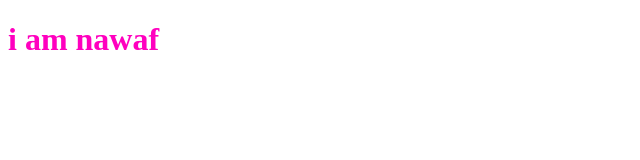
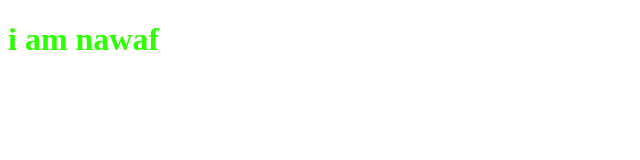
Before and after one commit to barnaf/project, a plain HTML site: page index.html in a window 1280 px wide. Shown: the whole page, without its empty margins (0-640 px from the left). Drawn offline with Linux system fonts and the light colour scheme.

Commit message:
chanig color text in css file

```diff
--- a/style.css
+++ b/style.css
@@ -1,3 +1,3 @@
 h1{
-    color:rgb(255, 0, 191)
+    color:rgb(43, 255, 0)
 }
```
